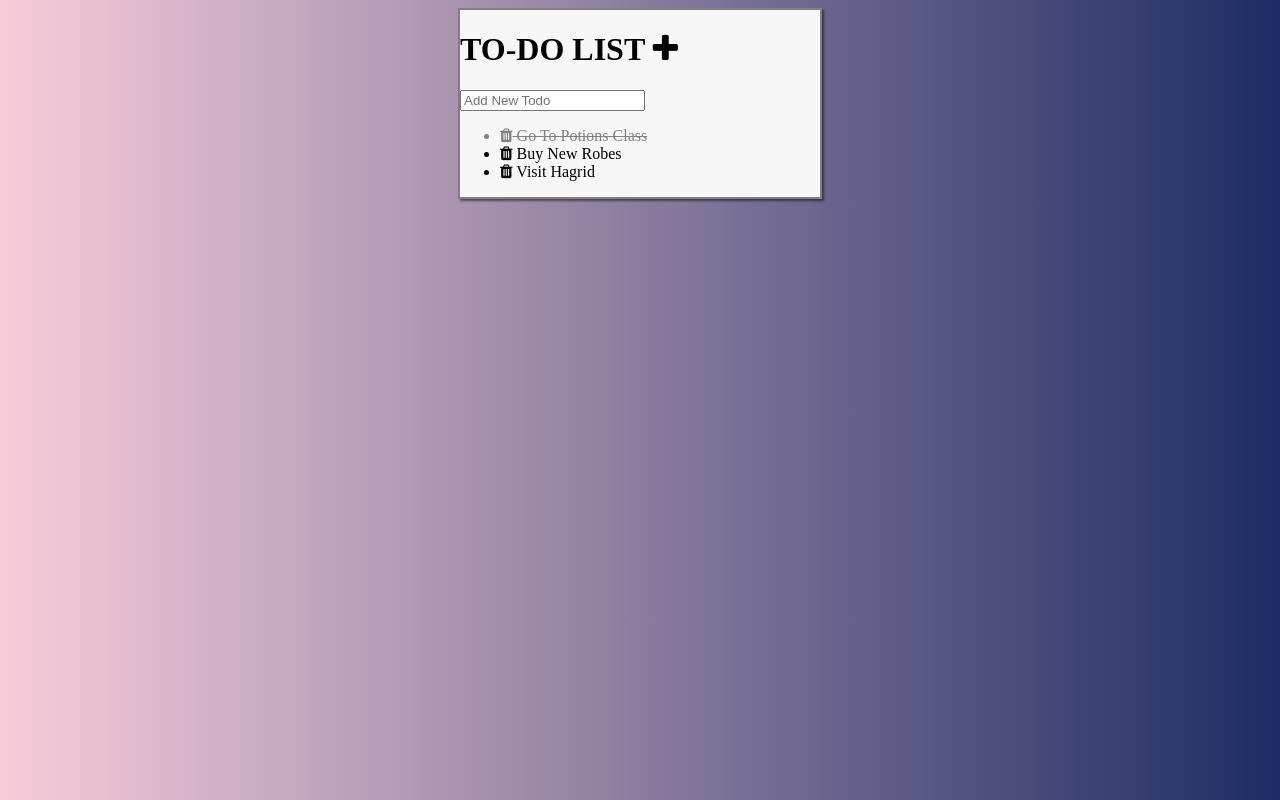
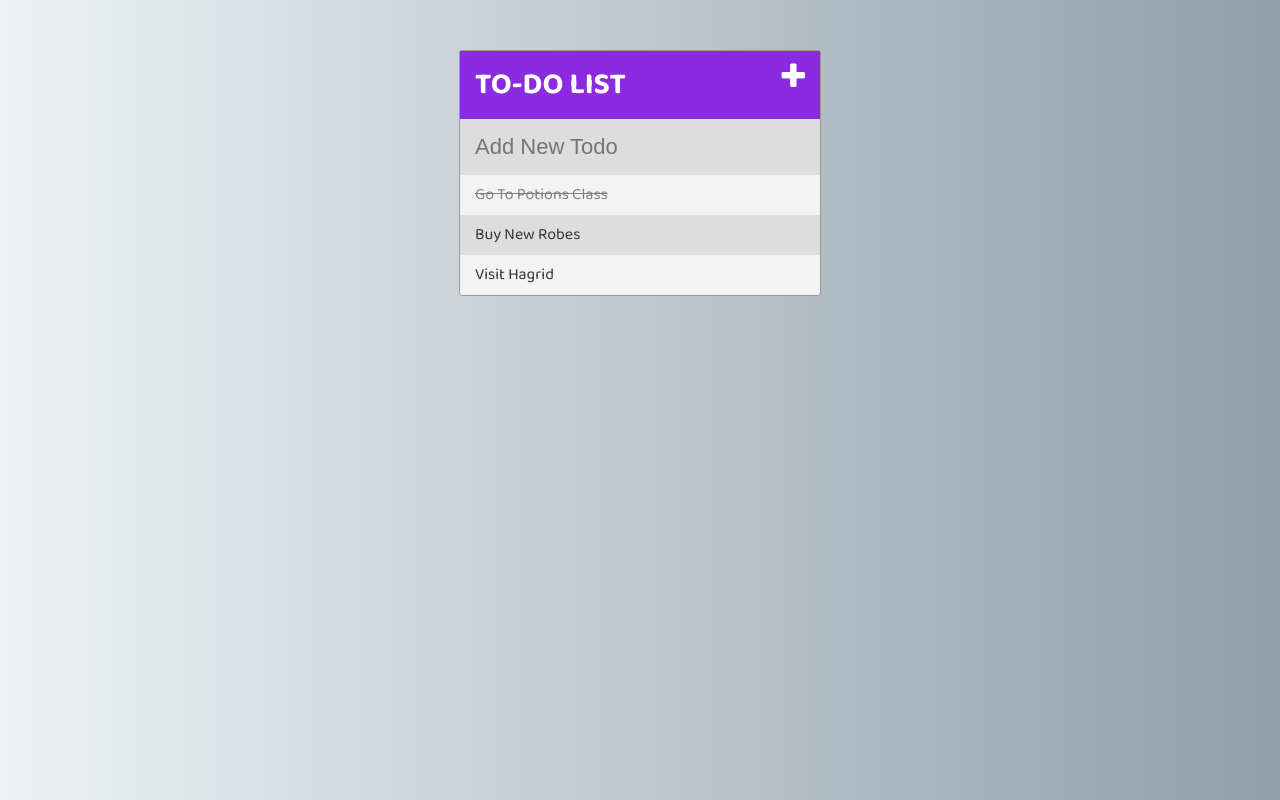
Before and after one commit to tieubaovi0217/todo-list-projects, a plain HTML site: page index.html in a window 1280 px wide. Drawn offline with Linux system fonts and the light colour scheme.

Commit message:
Finish layout

```diff
--- a/assets/css/styles.css
+++ b/assets/css/styles.css
@@ -1,22 +1,99 @@
 body {
-    background: #1D2B64;  /* fallback for old browsers */
-    background: -webkit-linear-gradient(to right, #F8CDDA, #1D2B64);  /* Chrome 10-25, Safari 5.1-6 */
-    background: linear-gradient(to right, #F8CDDA, #1D2B64); /* W3C, IE 10+/ Edge, Firefox 16+, Chrome 26+, Opera 12+, Safari 7+ */
+    background: #8e9eab;  /* fallback for old browsers */
+background: -webkit-linear-gradient(to right, #eef2f3, #8e9eab);  /* Chrome 10-25, Safari 5.1-6 */
+background: linear-gradient(to right, #eef2f3, #8e9eab); /* W3C, IE 10+/ Edge, Firefox 16+, Chrome 26+, Opera 12+, Safari 7+ */
+
+    font-size: 24px;
+    font-family: 'Baloo 2', Arial, Helvetica, sans-serif;
+    color: #333;
 }
 
 h1 {
     text-transform: uppercase;
+    font-size: 30px;
+    background: blueviolet;
+    margin: 0;
+    color: #fff;
+    padding: 10px 15px;
 }
 
-#container {
-    background: #f7f7f7;
-    width: 360px;
-    margin: 0 auto;
-    border: 2px solid gray;
-    box-shadow: 2px 2px 2px rgba(0,0,0,0.5);
+i.fa-trash {
+    color: #fff;
 }
 
+i.fa-plus {
+    float: right;
+    cursor: pointer;
+}
+
+ul {
+    list-style: none;
+    padding: 0;
+    margin: 0;
+}
+
+li {
+    /* padding: 15px; */
+    font-size: 16px;
+}
+
+/* Layout Styling */
+input {
+    width: 100%;
+    margin: 0;
+    box-sizing: border-box;
+    padding: 15px;
+    background: #ddd;
+    font-size: 22px;
+    outline: none;
+    border: none;
+}
+
+input:focus {
+    border: 2px solid blueviolet;
+    font-size: 20px;
+}
+
+li {
+    display: flex;
+    line-height: 40px;
+}
+
+li:nth-of-type(even) {
+    background: #ddd;
+}
+
+li .trash {
+    width: 40px;
+    height: 40px;
+    background: red;
+    display: flex;
+    justify-content: center;
+    align-items: center;
+    display: none;
+    margin-right: 10px;
+}
+
+li .item-name {
+    padding-left: 15px;
+}
+
+li:hover .trash {
+    display: flex;
+}
+
+
+/* Utilities */
 .completed {
     color: gray;
     text-decoration: line-through;
 }
+
+.container {
+    width: 360px;
+    margin: 50px auto;
+    border-radius: 3px;
+    border: 1px solid #999;
+    background: #f3f3f3;
+    box-shadow: 1px 1p 1px rgba(0,0,0,0.2);
+}
--- a/assets/js/todos.js
+++ b/assets/js/todos.js
@@ -1 +1 @@
-alert("CONNECTED!!!");
+// alert("CONNECTED!!!");
--- a/index.html
+++ b/index.html
@@ -5,17 +5,18 @@
     <meta name="viewport" content="width=device-width, initial-scale=1.0">
     <title>Simple Todo List Project</title>
     <script type="text/javascript" src="assets/js/lib/jquery-3.4.1.min.js"></script>
+    <link href="https://fonts.googleapis.com/css?family=Baloo+2:400,700&display=swap" rel="stylesheet">
     <link rel="stylesheet" href="https://stackpath.bootstrapcdn.com/font-awesome/4.7.0/css/font-awesome.min.css">
     <link rel="stylesheet" href="assets/css/styles.css">
 <body>
-    <div id="container">
+    <div class="container">
         <h1>To-Do List <i class="fa fa-plus"></i></h1>
         <input type="text" placeholder="Add New Todo">
 
         <ul>
-            <li class="completed"><span><i class="fa fa-trash"></i></span> Go To Potions Class</li>
-            <li><span><i class="fa fa-trash"></i></span> Buy New Robes</li>
-            <li><span><i class="fa fa-trash"></i></span> Visit Hagrid</li>
+            <li class="completed"><span class="trash"><i class="fa fa-trash"></i></span><span class="item-name"> Go To Potions Class</span></li>
+            <li><span class="trash"><i class="fa fa-trash"></i></span><span class="item-name">Buy New Robes</span></li>
+            <li><span class="trash"><i class="fa fa-trash"></i></span><span class="item-name">Visit Hagrid</span></li>
         </ul>
     </div>
     <script src="assets/js/todos.js"></script>
```
